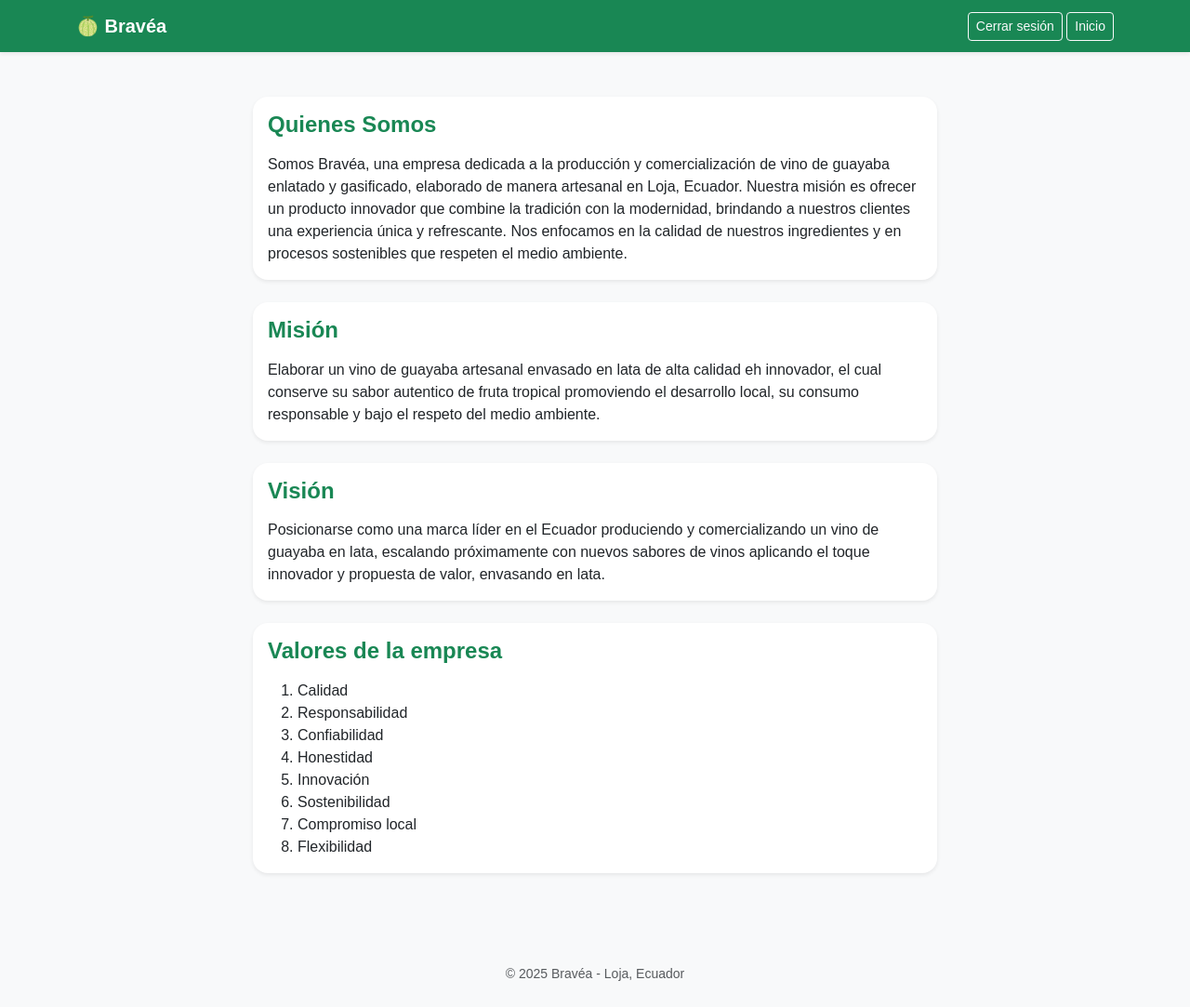
After one commit to SantiagoSanchezVargas/ProyectoGC_AulaEspejo, a Flask app: template Proyecto_GC/templates/MisionVision.html in a window 1280 px wide. The commit adds this page. Shown: the whole page at 93% size. Run offline with Flask 2, Linux system fonts and the light colour scheme; the template is opened without the code that fills it, so the values that code supplies are empty; some libraries are stand-ins or nearby versions.

Commit message:
Expansión página web

```diff
--- /dev/null
+++ b/Proyecto_GC/templates/MisionVision.html
@@ -0,0 +1,97 @@
+<!DOCTYPE html>
+<html lang="es">
+<head>
+  <meta charset="UTF-8">
+  <title>BRAVÉA – Vino de guayaba enlatado y gasificado</title>
+  <link href="https://cdn.jsdelivr.net/npm/bootstrap@5.3.2/dist/css/bootstrap.min.css" rel="stylesheet">
+  <link rel="stylesheet" href="{{ url_for('static', filename='style.css') }}">
+  <style>
+    body {
+      background-color: #6d051f;
+      font-family: 'Poppins', sans-serif;
+    }
+    .card {
+      border-radius: 16px;
+      border: none;
+    }
+    img {
+      max-width: 350px;
+      height: auto;
+    }
+  </style>
+</head>
+
+<body class="bg-light">
+
+  <!-- Navbar -->
+  <nav class="navbar navbar-expand-lg navbar-dark bg-success shadow-sm">
+    <div class="container">
+      <a class="navbar-brand fw-bold" href="#">🍈 Bravéa</a>
+      <div>
+        <a href="{{ url_for('logout') }}" class="btn btn-outline-light btn-sm">Cerrar sesión</a>
+        <a href="{{ url_for('dashboard') }}" class="btn btn-outline-light btn-sm">Inicio</a>
+      </div>
+    </div>
+  </nav>
+
+  <!-- Contenido principal centrado -->
+  <div class="container my-5">
+    <div class="row justify-content-center">
+      <div class="col-lg-8">
+         <div class="card border-0 shadow-sm mb-4">
+          <div class="card-body">
+            <h4 class="text-success fw-semibold mb-3">Quienes Somos</h4>
+            <p class="mb-0">
+              Somos Bravéa, una empresa dedicada a la producción y comercialización de vino de guayaba enlatado y gasificado,
+              elaborado de manera artesanal en Loja, Ecuador. Nuestra misión es ofrecer un producto innovador que combine la tradición con la modernidad,
+              brindando a nuestros clientes una experiencia única y refrescante. Nos enfocamos en la calidad de nuestros ingredientes y
+              en procesos sostenibles que respeten el medio ambiente.
+            </p>
+          </div>
+        </div>
+        <div class="card border-0 shadow-sm mb-4">
+          <div class="card-body">
+            <h4 class="text-success fw-semibold mb-3">Misión</h4>
+            <p class="mb-0">
+              Elaborar un vino de guayaba artesanal envasado en lata de alta calidad eh innovador,
+              el cual conserve su sabor autentico de fruta tropical promoviendo el desarrollo local, su consumo responsable
+              y bajo el respeto del medio ambiente.
+            </p>
+          </div>
+        </div>
+        <div class="card border-0 shadow-sm mb-4">
+          <div class="card-body">
+            <h4 class="text-success fw-semibold mb-3">Visión</h4>
+            <p class="mb-0">
+              Posicionarse como una marca líder en el Ecuador produciendo y comercializando un vino de guayaba en lata,
+              escalando próximamente con nuevos sabores de vinos aplicando el toque innovador y propuesta de valor,
+              envasando en lata.
+            </p>
+          </div>
+        </div>
+        <div class="card border-0 shadow-sm mb-4">
+          <div class="card-body">
+            <h4 class="text-success fw-semibold mb-3">Valores de la empresa</h4>
+            <ol class="mb-0">
+              <li>Calidad</li>
+              <li>Responsabilidad</li>
+              <li>Confiabilidad</li>
+              <li>Honestidad</li>
+              <li>Innovación</li>
+              <li>Sostenibilidad</li>
+              <li>Compromiso local</li>
+              <li>Flexibilidad</li>
+            </ol>
+          </div>
+        </div>
+      </div> <!-- cierre col-lg-8 -->
+    </div> <!-- cierre row -->
+  </div> <!-- cierre container -->
+
+  <footer class="text-center text-muted py-4 mt-5">
+    <small>© 2025 Bravéa - Loja, Ecuador</small>
+  </footer>
+
+  <script src="https://cdn.jsdelivr.net/npm/bootstrap@5.3.2/dist/js/bootstrap.bundle.min.js"></script>
+</body>
+</html>
--- a/Proyecto_GC/templates/dashboard.html
+++ b/Proyecto_GC/templates/dashboard.html
@@ -2,12 +2,13 @@
 <html lang="es">
 <head>
   <meta charset="UTF-8">
+  <img src="{{ url_for('static', filename='3.png') }}" alt="Guayabas">
   <title>BRAVÉA – Vino de guayaba enlatado y gasificado</title>
   <link href="https://cdn.jsdelivr.net/npm/bootstrap@5.3.2/dist/css/bootstrap.min.css" rel="stylesheet">
   <link rel="stylesheet" href="{{ url_for('static', filename='style.css') }}">
   <style>
     body {
-      background-color: #f4f6f8;
+      background-color: #6d051f;
       font-family: 'Poppins', sans-serif;
     }
     .card {
@@ -24,11 +25,12 @@
 <body class="bg-light">
 
   <!-- Navbar -->
-  <nav class="navbar navbar-expand-lg navbar-dark bg-success shadow-sm">
+    <nav class="navbar navbar-expand-lg navbar-dark bg-success shadow-sm">
     <div class="container">
       <a class="navbar-brand fw-bold" href="#">🍈 Bravéa</a>
       <div>
         <a href="{{ url_for('logout') }}" class="btn btn-outline-light btn-sm">Cerrar sesión</a>
+        <a href="{{ url_for('dashboard') }}" class="btn btn-outline-light btn-sm">Inicio</a>
       </div>
     </div>
   </nav>
```
Also changed, not shown: Proyecto_GC/templates/prediccion.html (+10 -1 lines), Proyecto_GC/templates/quienesSomos.html (added).
